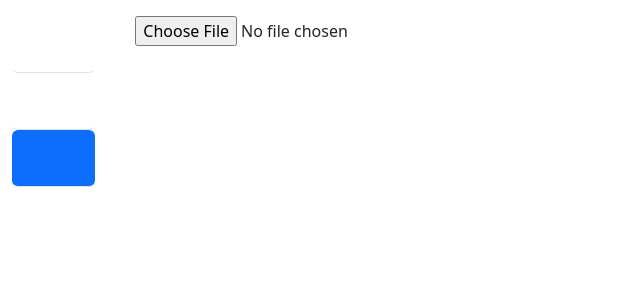
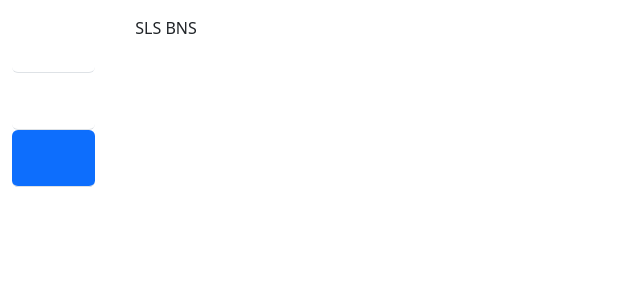
Before and after one commit to mBeckwith-MAG/mag-tools-v1, a Vue app: page /sls-bns in a window 1280 px wide. Shown: the top 300 px of the page, without its empty margins (0-640 px from the left). Built offline with nearby package versions, Linux system fonts and the light colour scheme; some icons are missing.

Commit message:
getting the tool to run on GitHub Pages

```diff
--- a/src/views/SlsBonusView.vue
+++ b/src/views/SlsBonusView.vue
@@ -1,4 +1,5 @@
-<template>
+<template>SLS BNS</template>
+<!-- <template>
     <div v-if="!hasReport">
         <input type="file" accept=".xlsx" @change="handleFileUpload">
     </div>
@@ -40,4 +41,4 @@ const handleFileUpload = (event) => {
     };
     reader.readAsArrayBuffer(file);
 }
-</script>
+</script> -->
--- a/vite.config.ts
+++ b/vite.config.ts
@@ -6,6 +6,7 @@ import vueDevTools from 'vite-plugin-vue-devtools'
 
 // https://vite.dev/config/
 export default defineConfig({
+  base:"/mag-tools-v1/",
   plugins: [
     vue(),
     vueDevTools(),
```
